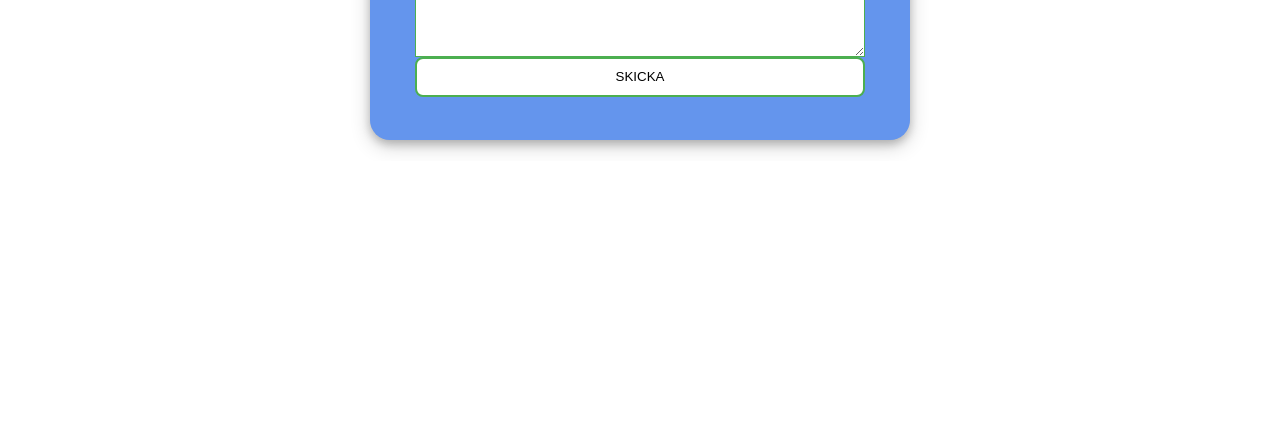
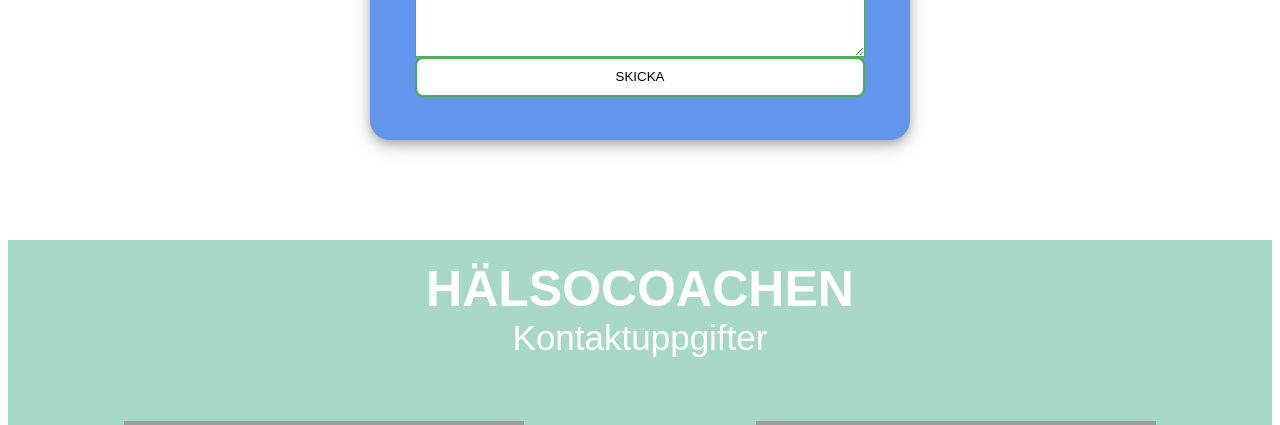
Before and after one commit to Jummis/Projektet, a PHP site: page /chatt.php in a window 1280 px wide. Shown: the part 639-1064 px from the top of the page. Before the commit the page ends 791 px from the top, so only its background shows below. Run offline with PHP 8.4, Linux system fonts and the light colour scheme; the visitor is signed in with stand-in values (Sample User, id 1); data that the repository does not hold is empty; grey boxes are pictures that could not be loaded.

Commit message:
Lade in footer i chatt.php + tog bort konstig text i css

```diff
--- a/chatt.php
+++ b/chatt.php
@@ -61,6 +61,25 @@
 
         </div>
 
+        <div id="bottom">
+<p id="kontaktrubrik">HÄLSOCOACHEN</p>
+<p id="kontaktuppg">Kontaktuppgifter</p>
+
+
+ <div class="row">
+  <div class="column">
+    <img src="https://image.ibb.co/bUdviy/phone_call_1.png"><br>
+    <p2> 0703457947 </p2>
+  </div>
+  <div class="column">
+    <img src="https://image.ibb.co/jSQmqd/envelope.png"><br>
+    <p3> halsocoachen@coach.se </p3>
+  </div>
+</div>
+
+</div>
+
+
     </body>
 
 </html>
--- a/main.css
+++ b/main.css
@@ -275,7 +275,3 @@ background-color: #4CAF50;
   float: right;
   width: 50%;
 }
-<<<<<<< HEAD
-=======
-
->>>>>>> a057655182604a2722daea9b38029dba5078ed88
```
